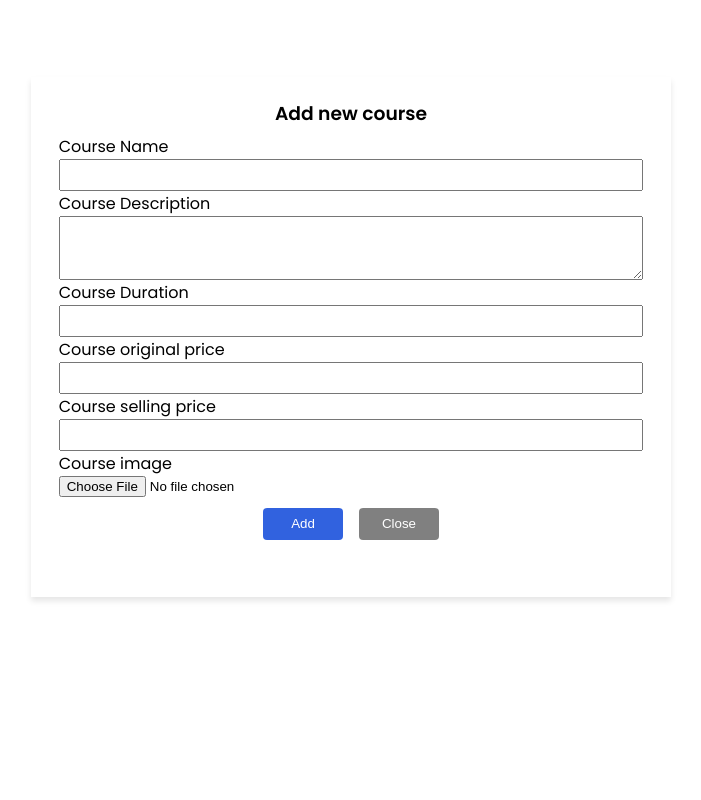
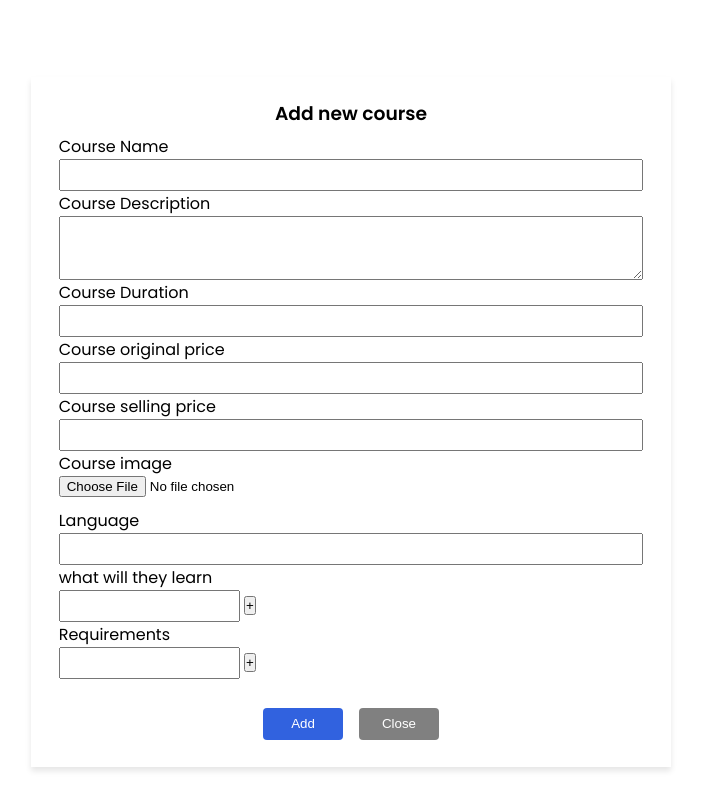
Before and after one commit to raqeeb32/ByteBrains, a PHP site: page /instructor/inc/addCourse.php in a window 1280 px wide. Shown: the whole page, without its empty margins (385-1086 px from the left). Run offline with PHP 8.4, Linux system fonts and the light colour scheme; some libraries are stand-ins or nearby versions.

Commit message:
requirement in corse added

```diff
--- a/course_detail.php
+++ b/course_detail.php
@@ -1,8 +1,7 @@
 <?php
+include_once("inc/db_con.php");
 if(isset($_GET["course_id"])){
     $course_id=$_GET["course_id"];
-    echo"<script>alert('COurse  id:".$course_id."');</script>";
-    exit();
+
 }
 ?>
-<h1>HE</h1>
--- a/instructor/css/style.css
+++ b/instructor/css/style.css
@@ -159,7 +159,6 @@ float: left;
     padding:1%;
     background-color: #fff;
     border-radius: 10px;
-    height:28rem;
     width: 100%;
 }
 .row{
@@ -174,6 +173,7 @@ float: left;
     height:4rem;
 }
 .btns{
+    margin-top: 5%;
     display: flex;
     gap: 1rem;
     justify-content: center;
--- a/instructor/inc/addCourse.php
+++ b/instructor/inc/addCourse.php
@@ -58,8 +58,8 @@ if(isset($_POST['addcoursebtn'])){
 ?>
 <div class="right">
     <div class="addCourse">
-    <h3>Add new course</h3>
-    <form action="#" method="post" enctype="multipart/form-data">
+        <h3>Add new course</h3>
+        <form action="#" method="post" enctype="multipart/form-data">
             <div class="row">
                 <label for="courseName">Course Name</label>
                 <input type="text" name="course_name">
@@ -86,6 +86,23 @@ if(isset($_POST['addcoursebtn'])){
                 <label>Course image</label>
                 <input type="file" name="course_Img">
             </div>
+            <div class="row">
+                <label>Language</label>
+                <input type="text" name="course_duration">
+            </div>
+            <div class="row">
+                <label>what will they learn</label>
+               <div class="mult">
+               <input type="text" name="what_will_you_learn"> <button>+</button>
+               </div>
+            </div>
+            <div class="row">
+                <label>Requirements</label>
+                <div class="mult">
+                <input type="text" name="requirements"> <button>+</button>
+                </div>
+
+            </div>
             <div class="btns">
                 <button name="addcoursebtn" id="addCourse">Add</button>
                 <button id="closebtn"><a href="../index.php?courses">Close</a></button>
```
Also changed, not shown: css/style.css (+7 -7 lines).
